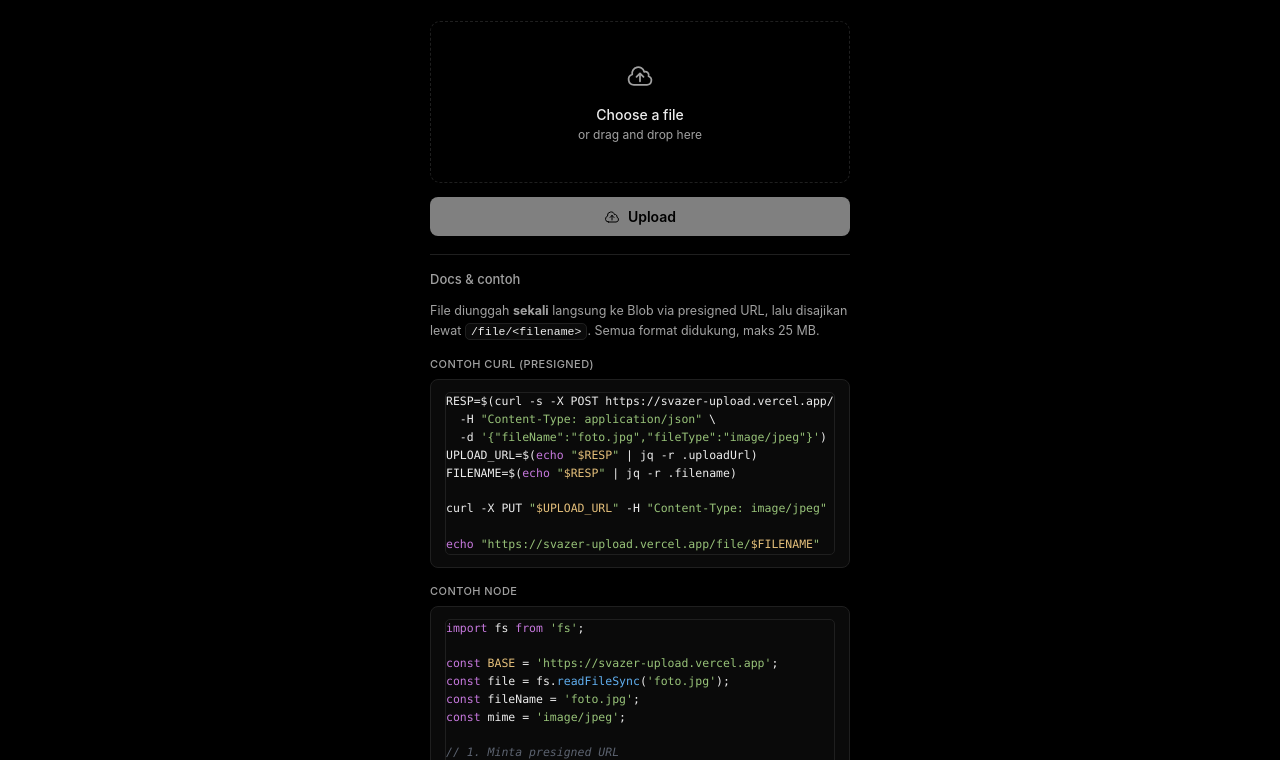
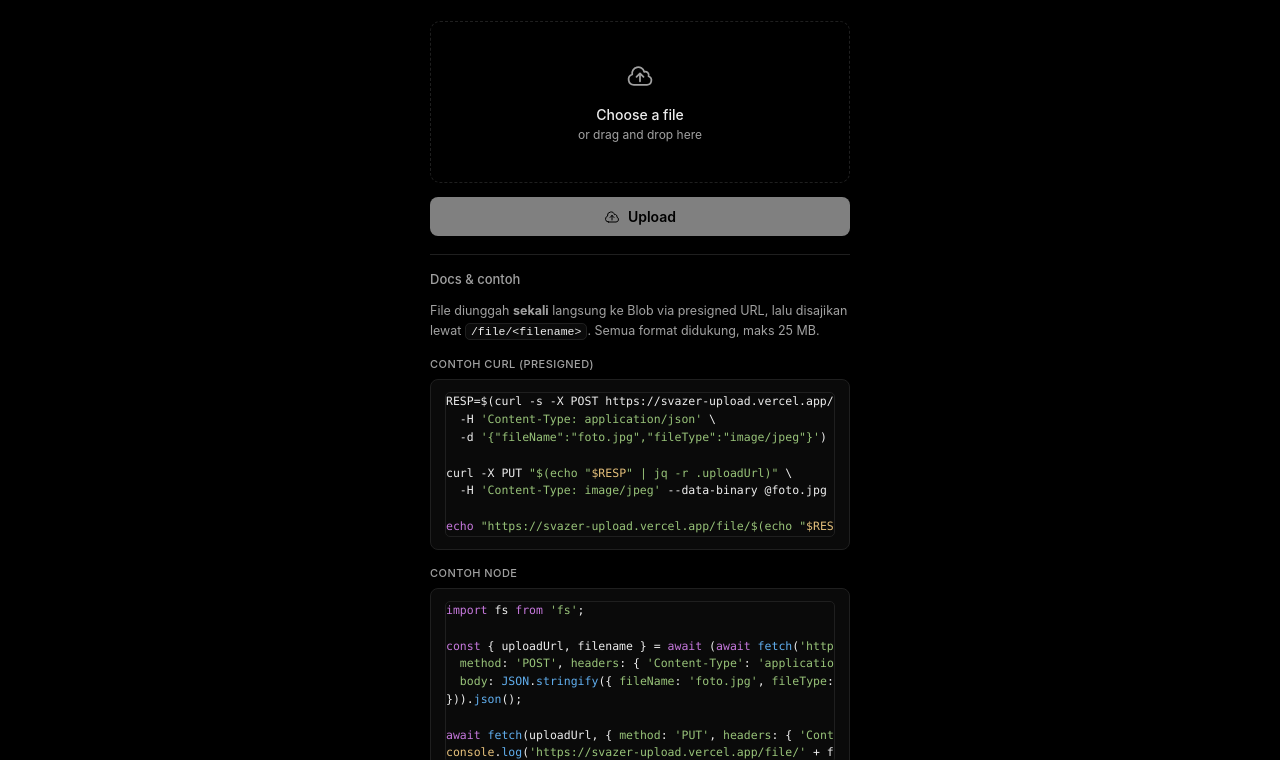
Before and after one commit to svazers/svazer-upload, a website: page public/index.html in a window 1280 px wide. Shown: the part 192-952 px from the top of the page. Drawn offline with nearby package versions, Linux system fonts and the light colour scheme.

Commit message:
UI: simplify curl and Node examples

```diff
--- a/public/index.html
+++ b/public/index.html
@@ -330,36 +330,24 @@
 
           <p class="docs-label">Contoh curl (presigned)</p>
           <pre><code class="language-bash">RESP=$(curl -s -X POST https://svazer-upload.vercel.app/api/request-upload \
-  -H "Content-Type: application/json" \
+  -H 'Content-Type: application/json' \
   -d '{"fileName":"foto.jpg","fileType":"image/jpeg"}')
-UPLOAD_URL=$(echo "$RESP" | jq -r .uploadUrl)
-FILENAME=$(echo "$RESP" | jq -r .filename)
 
-curl -X PUT "$UPLOAD_URL" -H "Content-Type: image/jpeg" --data-binary @foto.jpg
+curl -X PUT "$(echo "$RESP" | jq -r .uploadUrl)" \
+  -H 'Content-Type: image/jpeg' --data-binary @foto.jpg
 
-echo "https://svazer-upload.vercel.app/file/$FILENAME"</code></pre>
+echo "https://svazer-upload.vercel.app/file/$(echo "$RESP" | jq -r .filename)"</code></pre>
 
           <p class="docs-label">Contoh Node</p>
           <pre><code class="language-javascript">import fs from 'fs';
 
-const BASE = 'https://svazer-upload.vercel.app';
-const file = fs.readFileSync('foto.jpg');
-const fileName = 'foto.jpg';
-const mime = 'image/jpeg';
+const { uploadUrl, filename } = await (await fetch('https://svazer-upload.vercel.app/api/request-upload', {
+  method: 'POST', headers: { 'Content-Type': 'application/json' },
+  body: JSON.stringify({ fileName: 'foto.jpg', fileType: 'image/jpeg' })
+})).json();
 
-// 1. Minta presigned URL
-const req = await fetch(`${BASE}/api/request-upload`, {
-  method: 'POST',
-  headers: { 'Content-Type': 'application/json' },
-  body: JSON.stringify({ fileName, fileType: mime })
-});
-const { uploadUrl, filename } = await req.json();
-
-// 2. Upload langsung ke Blob (single PUT)
-await fetch(uploadUrl, { method: 'PUT', headers: { 'Content-Type': mime }, body: file });
-
-// 3. URL shareable (proxy)
-console.log(`${BASE}/file/${filename}`);</code></pre>
+await fetch(uploadUrl, { method: 'PUT', headers: { 'Content-Type': 'image/jpeg' }, body: fs.readFileSync('foto.jpg') });
+console.log('https://svazer-upload.vercel.app/file/' + filename);</code></pre>
 
           <p class="docs-label">Endpoint</p>
           <ul class="docs-list">
```
